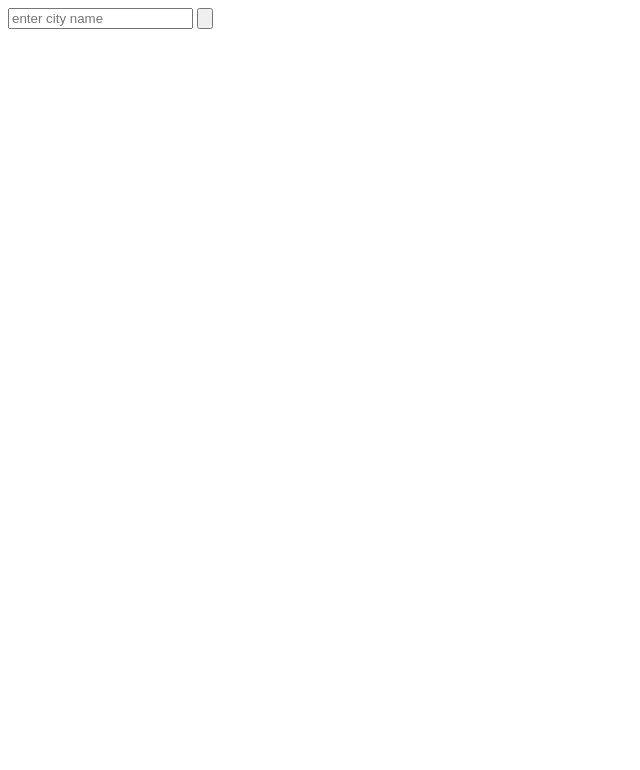
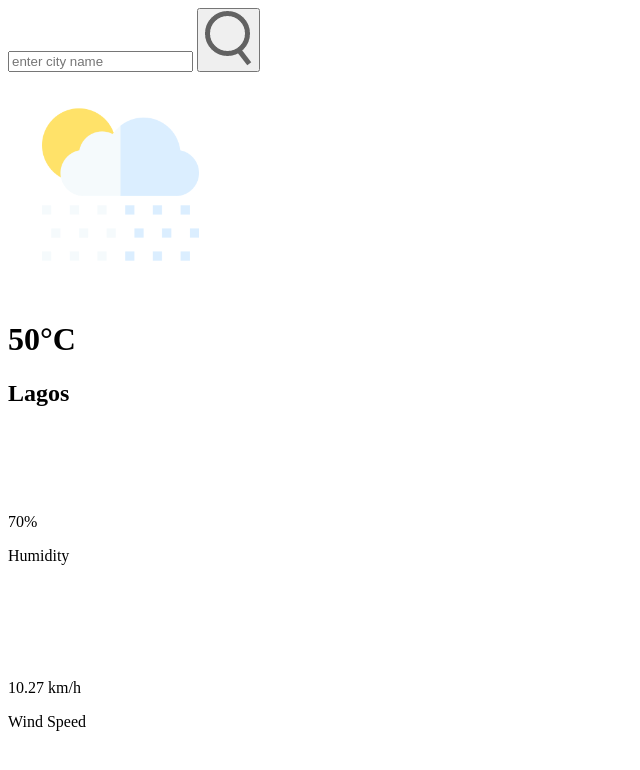
Before and after one commit to dellark18/weather-app, a plain HTML site: page index.html in a window 1280 px wide. Shown: the whole page, without its empty margins (0-640 px from the left). Drawn offline with Linux system fonts and the light colour scheme.

Commit message:
inital commit

```diff
--- a/index.html
+++ b/index.html
@@ -10,7 +10,29 @@
     <div class="card">
         <div class="search">
             <input type="text" placeholder="enter city name" spellcheck="false">
-            <button><img src="" alt=""></button>
+            <button><img src="./images/search.png" alt=""></button>
+        </div>
+        <div class="weather">
+            <img src="./images/rain.png" class="weather-icon" alt="">
+            <h1 class="temp">50°C</h1>
+            <h2>Lagos</h2>
+            <div class="details">
+                <div class="col">
+                    <img src="./images/humidity.png" alt="">
+                    <div>
+                        <p class="humidity">70%</p>
+                        <p class="p-text">Humidity</p>
+                    </div>
+                </div>
+
+                <div class="col">
+                    <img src="./images/wind.png" alt="">
+                    <div>
+                        <p class="wind">10.27 km/h</p>
+                        <p class="p-text">Wind Speed</p>
+                    </div>
+                </div>
+            </div>
         </div>
     </div>
 </body>
```
